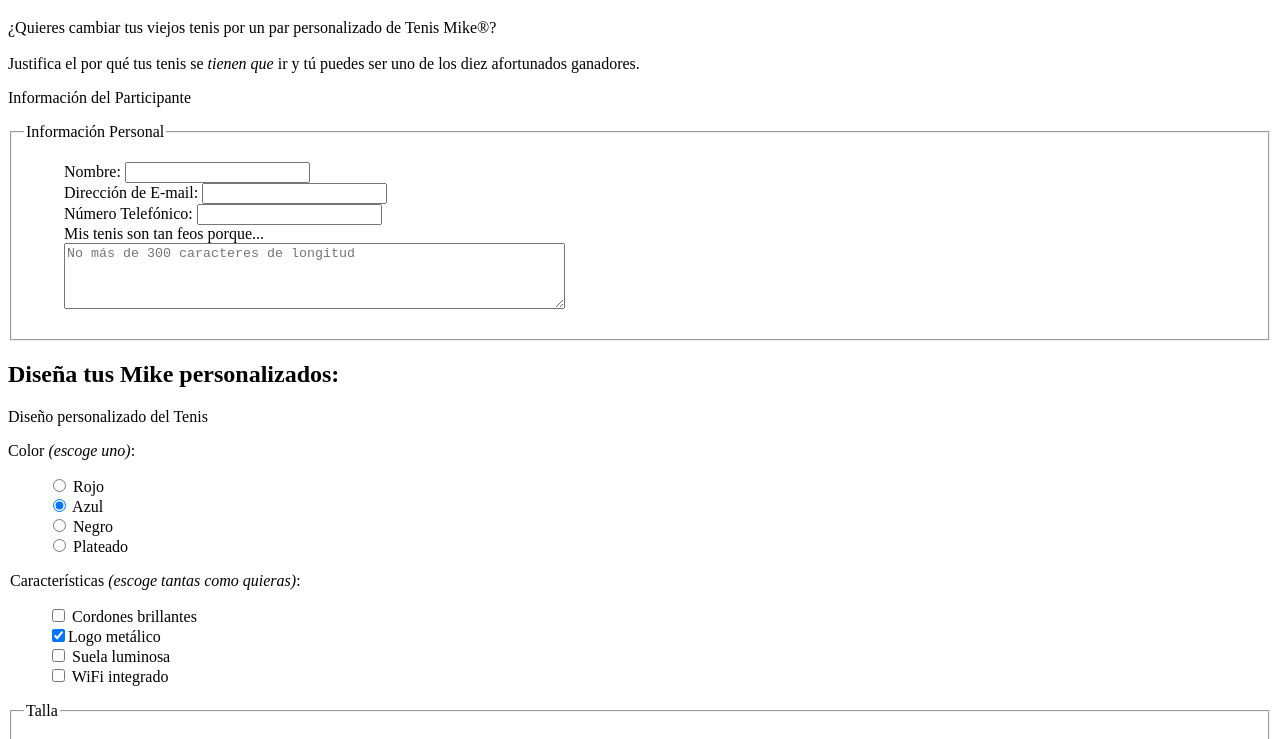
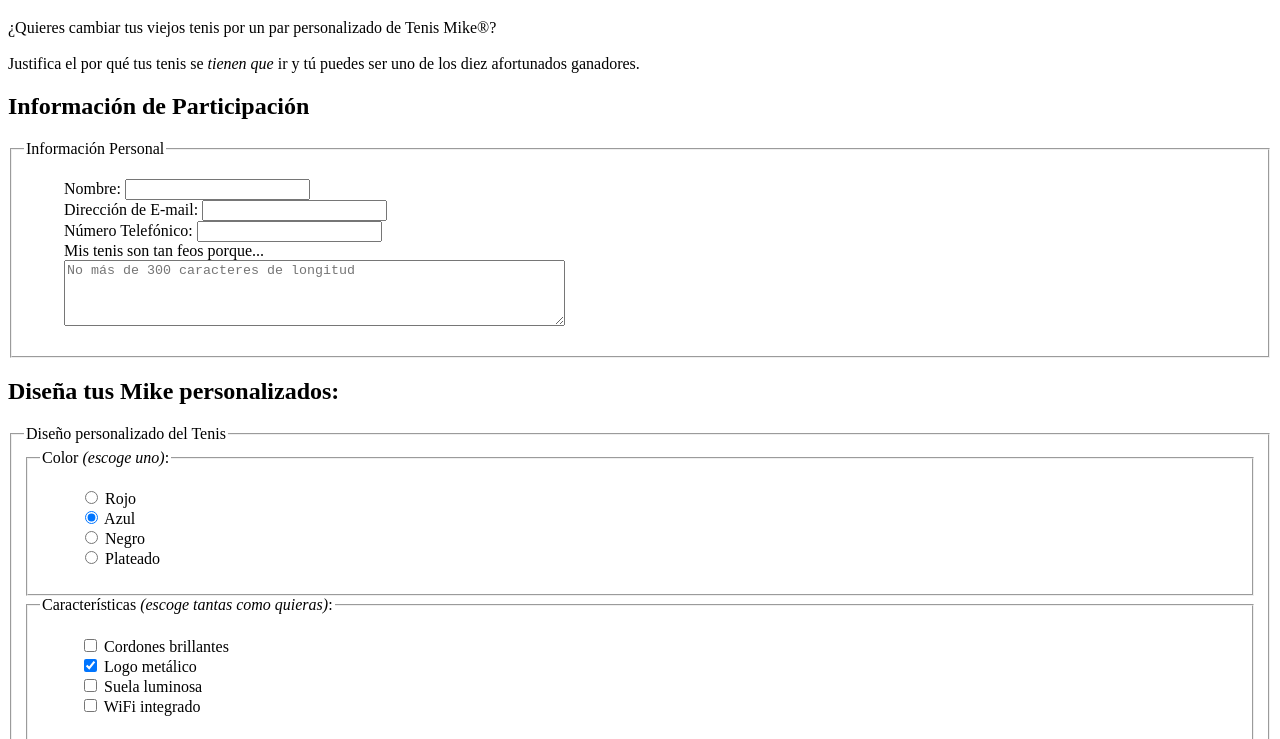
Before and after one commit to miriht01-maker/hw_sandbox, a plain HTML site: page hweb/ejemplos/p09-forumario_concurso/formulario.html in a window 1280 px wide. Shown: the part 61-800 px from the top of the page. Drawn offline with Linux system fonts and the light colour scheme.

Commit message:
Practica 9: Corrige estructura de fieldsets y envio del formulario

```diff
--- a/hweb/ejemplos/p09-forumario_concurso/formulario.html
+++ b/hweb/ejemplos/p09-forumario_concurso/formulario.html
@@ -1,7 +1,7 @@
-<!DOCTYPE html >
+<!DOCTYPE html>
 <html>
   <head>
-    <meta charset="utf-8" >
+    <meta charset="utf-8">
     <title>Registro al Concurso</title>
     <style type="text/css">
       ol, ul {
@@ -16,43 +16,44 @@
 
     <p>¿Quieres cambiar tus viejos tenis por un par personalizado de Tenis Mike&#174;?<br><br>Justifica el por qué tus tenis se <em>tienen que</em> ir y tú puedes ser uno de los diez afortunados ganadores.</p>
 
-    <form action="concurso.php" method="post"></form>
+    <form action="concurso.php" method="post">
 
-    <p>Información del Participante</p>
+      <h2>Información de Participación</h2>
 
       <fieldset>
         <legend>Información Personal</legend>
         <ul>
-        <li>Nombre: <input type="text" name="name"></li>
-        <li>Dirección de E-mail: <input type="email" name="email"></li>
-        <li>Número Telefónico: <input type="tel" name="phone"></li>
-        <li>Mis tenis son tan feos porque...<br>
-          <textarea name="story" rows="4" cols="60" maxlength="300" placeholder="No más de 300 caracteres de longitud"></textarea>
+          <li><label for="form-name">Nombre:</label> <input type="text" name="name" id="form-name"></li>
+          <li><label for="form-email">Dirección de E-mail:</label> <input type="email" name="email" id="form-email"></li>
+          <li><label for="form-phone">Número Telefónico:</label> <input type="tel" name="phone" id="form-phone"></li>
+          <li><label for="form-story">Mis tenis son tan feos porque...</label><br>
+            <textarea name="story" rows="4" cols="60" maxlength="300" id="form-story" placeholder="No más de 300 caracteres de longitud"></textarea>
           </li>
         </ul>
       </fieldset>
 
       <h2>Diseña tus Mike personalizados:</h2>
 
-    </fieldset>
-    <legend></legend>Diseño personalizado del Tenis</legend>
+      <fieldset>
+        <legend>Diseño personalizado del Tenis</legend>
 
-    <p>Color <em>(escoge uno)</em>:</p>
+        <fieldset>
+          <legend>Color <em>(escoge uno)</em>:</legend>
           <ul>
-      <li><input type="radio" name="color" value="red"> Rojo</li>
-      <li><input type="radio" name="color" value="blue" checked> Azul</li>
-      <li><input type="radio" name="color" value="black"> Negro</li>
-      <li><input type="radio" name="color" value="silver"> Plateado</li>
+            <li><label><input type="radio" name="color" value="red"> Rojo</label></li>
+            <li><label><input type="radio" name="color" value="blue" checked> Azul</label></li>
+            <li><label><input type="radio" name="color" value="black"> Negro</label></li>
+            <li><label><input type="radio" name="color" value="silver"> Plateado</label></li>
           </ul>
         </fieldset>
 
-    </fieldset>
+        <fieldset>
           <legend>Características <em>(escoge tantas como quieras)</em>:</legend>
           <ul>
-      <li><input type="checkbox" name="features[]" value="laces"> Cordones brillantes</li>
-      <li><input type="checkbox" name="features[]" value="logo" checked>Logo metálico</li>
-      <li><input type="checkbox" name="features[]" value="soles"> Suela luminosa</li>
-      <li><input type="checkbox" name="features[]" value="wifi"> WiFi integrado</li>
+            <li><label><input type="checkbox" name="features[]" value="laces"> Cordones brillantes</label></li>
+            <li><label><input type="checkbox" name="features[]" value="logo" checked> Logo metálico</label></li>
+            <li><label><input type="checkbox" name="features[]" value="soles"> Suela luminosa</label></li>
+            <li><label><input type="checkbox" name="features[]" value="wifi"> WiFi integrado</label></li>
           </ul>
         </fieldset>
 
```
Lines whose indentation alone changed are shown as unchanged.
